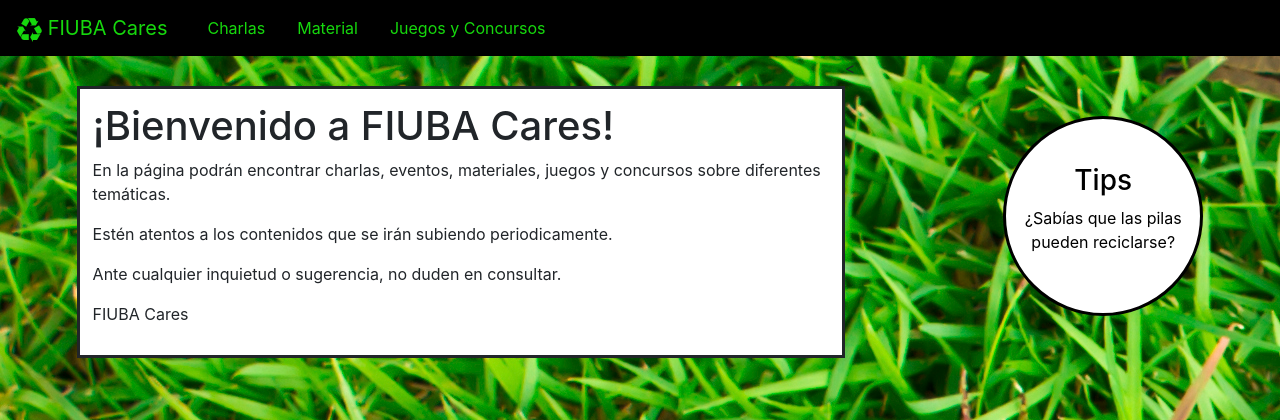
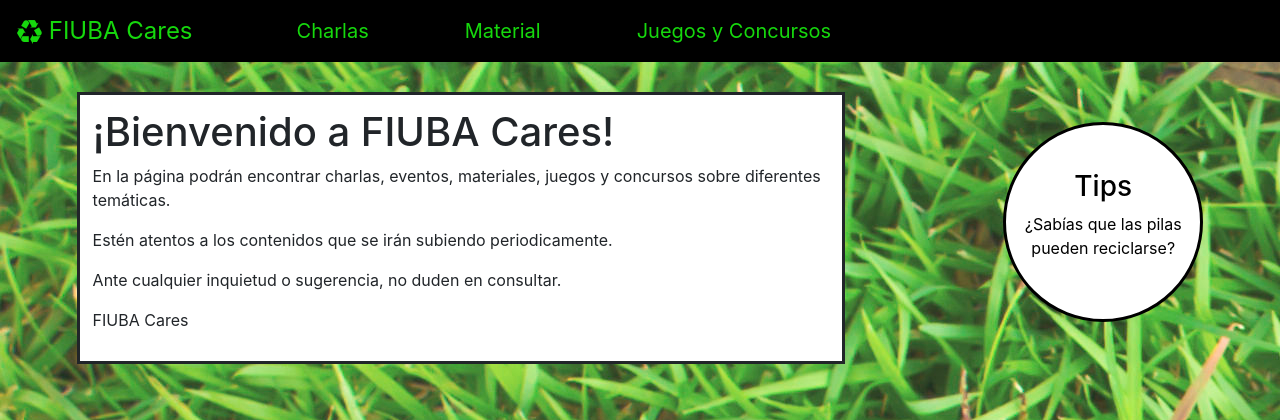
Before and after one commit to maximilianopagani/FiubaCaresFront, a PHP site: page /home/ in a window 1280 px wide. Shown: the top 420 px of the page. Run offline with PHP 8.4, Linux system fonts and the light colour scheme.

Commit message:
Home: se agrandan las letras y se separan los links del navbar. Se hace mas transparente la imagen del fondo

```diff
--- a/css/home.css
+++ b/css/home.css
@@ -14,8 +14,16 @@ body {
     opacity: 0.7 !important;
 }
 
+.navbar-brand {
+    font-size: 1.5rem;
+}
+
 .nav-link {
-    margin-left: 1rem;
+    font-size: 1.25rem;
+}
+
+.nav-link {
+    margin-left: 5rem;
 }
 
 .content {
--- a/home/index.html
+++ b/home/index.html
@@ -36,4 +36,4 @@
 </div></a>
 
 </body>
-<
+</html>
```
Also changed, not shown: img/pasto.jpg.
